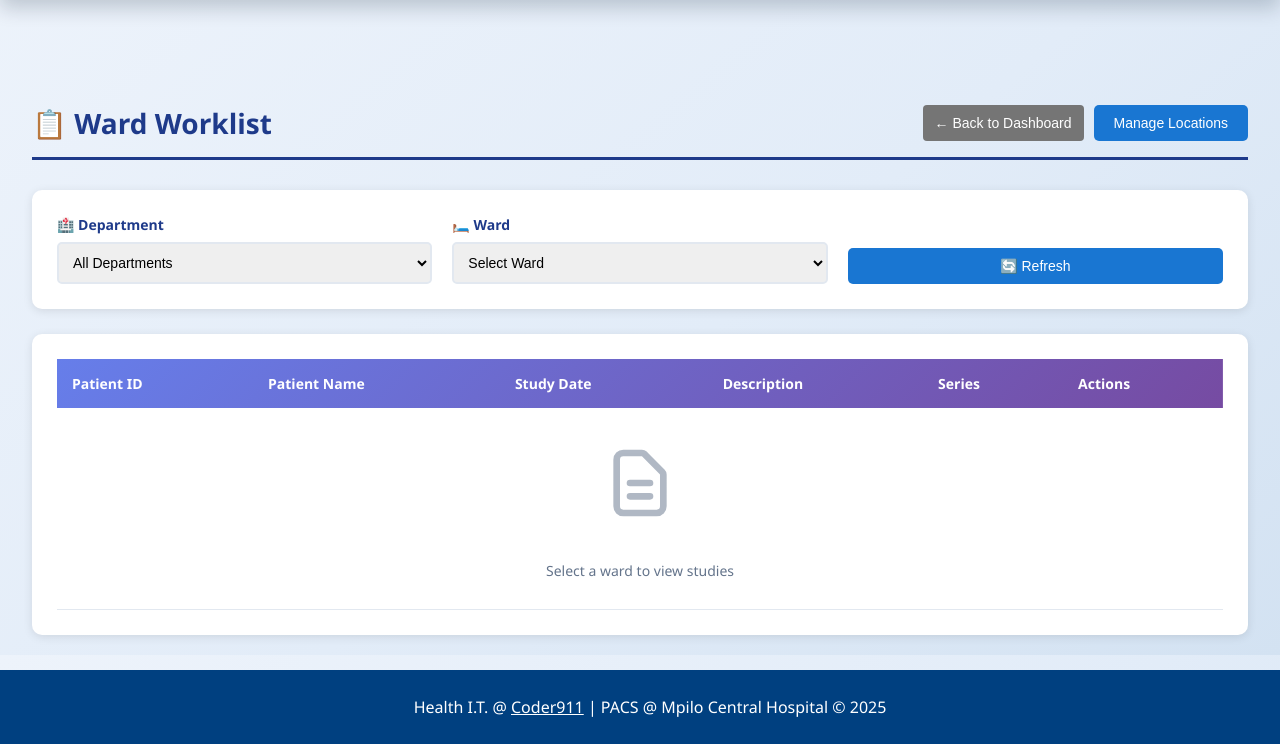
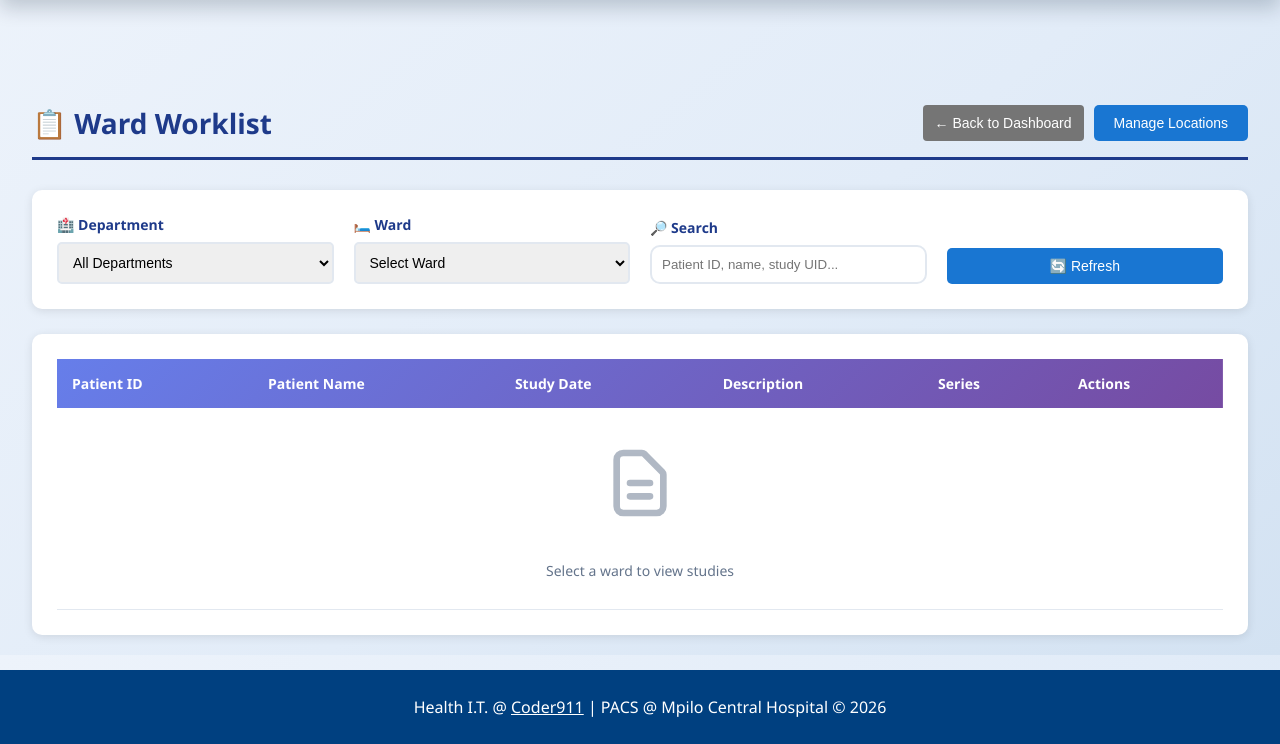
Before and after one commit to yolmara/MCH_PACS, a Flask app: page /wards/worklist in a window 1280 px wide. Shown: the part 56-800 px from the top of the page. Run offline with Flask 3, Linux system fonts and the light colour scheme; the visitor is signed in with stand-in values (Sample User, id 1); tables that the repository leaves empty hold one stand-in row (values such as "Sample post").

Commit message:
Easter Update Push

```diff
--- a/Blueprints/wards/routes.py
+++ b/Blueprints/wards/routes.py
@@ -2,6 +2,7 @@
 from Blueprints.auth.routes import login_required
 from dicom_utils.activity_logger import log_activity
 from models import db, Ward, Department, Patient, Study
+from sqlalchemy import or_
 from sqlalchemy.orm import joinedload
 
 wards_bp = Blueprint('wards_bp', __name__, url_prefix='/wards')
@@ -163,9 +164,21 @@
 @wards_bp.route('/<int:ward_id>/studies', methods=['GET'])
 def ward_studies(ward_id):
     ward = Ward.query.get_or_404(ward_id)
+    q = (request.args.get("q") or "").strip()
 
-    studies = Study.query.join(Patient).filter(Patient.ward_id == ward_id)\
-        .order_by(Study.study_date.desc()).all()
+    query = Study.query.join(Patient).filter(Patient.ward_id == ward_id)
+    if q:
+        like = f"%{q}%"
+        query = query.filter(
+            or_(
+                Patient.patient_id.ilike(like),
+                Patient.patient_name.ilike(like),
+                Study.study_instance_uid.ilike(like),
+                Study.description.ilike(like),
+            )
+        )
+
+    studies = query.order_by(Study.study_date.desc()).all()
 
     return jsonify({
         'ward': ward.ward_name,
--- a/static/style.css
+++ b/static/style.css
@@ -1058,6 +1095,12 @@
     font-size: 14px;
 }
 
+.filter-group input {
+  padding: 10px;
+  border: 2px solid #e2e8f0;
+  border-radius: 10px;
+}
+
 .filter-group select {
     padding: 10px;
     border: 2px solid #e2e8f0;
--- a/templates/base.html
+++ b/templates/base.html
@@ -83,6 +83,6 @@
 </body>
 
 <footer>
-    <p>Health I.T. @ <a class="footer-link" href="mailto:brandonmasuku911@gmail.com">Coder911</a> | PACS @ Mpilo Central Hospital &copy; 2025 </p>
+    <p>Health I.T. @ <a class="footer-link" href="mpilo@info.org">Coder911</a> | PACS @ Mpilo Central Hospital &copy; 2026 </p>
 </footer>
 </html>
--- a/templates/patient_detail.html
+++ b/templates/patient_detail.html
@@ -19,7 +19,7 @@
             <a href="{{ url_for('ris_bp.create_order', patient_id=patient.id) }}" class="btn btn-primary">Create RIS Order</a>
             {% endif %}
             <a href="{{ url_for('patients_bp.edit_patient', patient_id=patient.id) }}" class="btn btn-secondary">Edit Patient ID</a>
-            <a href="{{ url_for('patients_bp.patients_list') }}">Back to Patients</a>
+            <a href="{{ url_for('patients_bp.patients_list') }}" class="back-to-patients-btn">↩Back to Patients</a>
         </div>
     </div>
 
--- a/templates/patient_edit.html
+++ b/templates/patient_edit.html
@@ -15,7 +15,7 @@
             </p>
         </div>
         <div style="display:flex; gap:10px; align-items:center;">
-            <a href="{{ url_for('patients_bp.patient_detail', patient_id=patient.id) }}">Back to Patient</a>
+            <a href="{{ url_for('patients_bp.patient_detail', patient_id=patient.id) }}" class="back-to-patients-btn">↩Back to Patient</a>
         </div>
     </div>
 
--- a/templates/ward_worklist.html
+++ b/templates/ward_worklist.html
@@ -25,6 +25,15 @@
                 <select id="wardFilter" onchange="loadStudies()">
                     <option value="">Select Ward</option>
                 </select>
+            </div>
+
+            <div class="filter-group">
+                <label for="studySearch">🔎 Search</label>
+                <input
+                    type="text"
+                    id="studySearch"
+                    placeholder="Patient ID, name, study UID..."
+                >
             </div>
 
             <div class="filter-group">
@@ -93,6 +102,15 @@
 // Load departments on page load
 window.onload = () => {
     loadDepartments();
+    const searchInput = document.getElementById('studySearch');
+    if (searchInput) {
+        searchInput.addEventListener('keydown', (event) => {
+            if (event.key === 'Enter') {
+                event.preventDefault();
+                loadStudies();
+            }
+        });
+    }
 };
 
 async function loadDepartments() {
@@ -142,26 +160,36 @@
 
 async function loadStudies() {
     const wardId = document.getElementById('wardFilter').value;
+    const searchQuery = (document.getElementById('studySearch').value || '').trim();
     if (!wardId) {
         alert('Please select a ward');
         return;
     }
 
     try {
-        const res = await fetch(`/wards/${wardId}/studies`);
+        const params = new URLSearchParams();
+        if (searchQuery) {
+            params.set('q', searchQuery);
+        }
+        const url = params.toString()
+            ? `/wards/${wardId}/studies?${params.toString()}`
+            : `/wards/${wardId}/studies`;
+        const res = await fetch(url);
         const data = await res.json();
 
         const statsSection = document.getElementById('statsSection');
         const statsText = document.getElementById('statsText');
         statsSection.style.display = 'block';
-        statsText.textContent = `${data.ward} - ${data.studies.length} studies found`;
+        statsText.textContent = searchQuery
+            ? `${data.ward} - ${data.studies.length} matching studies for "${searchQuery}"`
+            : `${data.ward} - ${data.studies.length} studies found`;
 
         const tbody = document.getElementById('studiesBody');
         if (data.studies.length === 0) {
             tbody.innerHTML = `
                 <tr>
                     <td colspan="6" class="empty-state">
-                        <p>No studies found for this ward</p>
+                        <p>${searchQuery ? 'No matching studies found.' : 'No studies found for this ward'}</p>
                     </td>
                 </tr>
             `;
```
Also changed, not shown: other parts of static/style.css (+37 -0 lines), templates/patients_list.html (+5 -2 lines), 1 other file.
